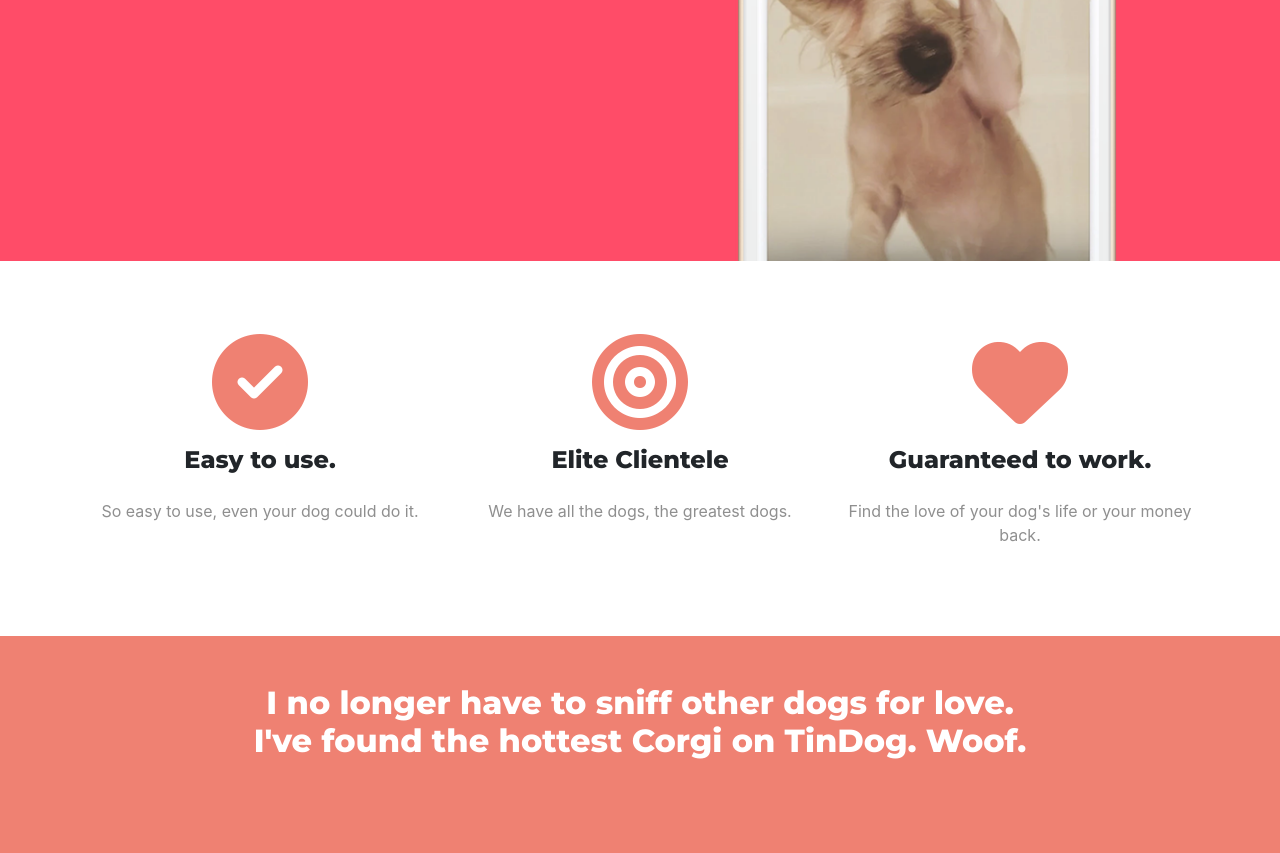
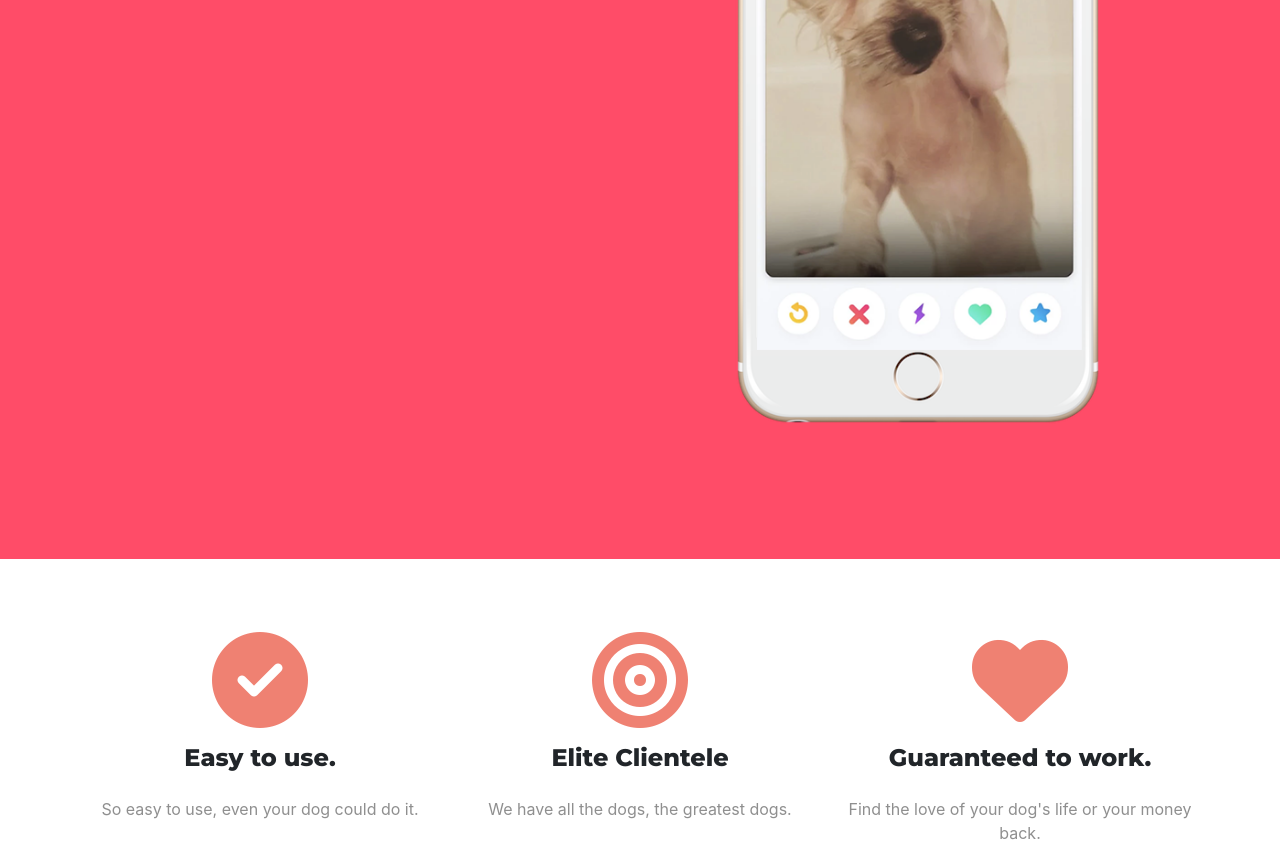
Before and after one commit to Sujan2001/bts, a plain HTML site: page index.html in a window 1280 px wide. Shown: the part 485-1338 px from the top of the page. Drawn offline with nearby package versions, Linux system fonts and the light colour scheme.

Commit message:
Add files via upload

```diff
--- a/css/styles.css
+++ b/css/styles.css
@@ -3,7 +3,7 @@
 }
 
 .Title {
-  padding-bottom: 200px;
+  padding-bottom: 70px;
 }
 
 #ti {
@@ -55,7 +55,7 @@ h2 {
   width: 60%;
   margin-left: 5rem;
   transition: 1s ease;
-  position: absolute;
+
 }
 
 @media screen and (max-width: 1090px) {
@@ -79,7 +79,6 @@ h2 {
 #features {
   padding: 25px;
   text-align: center;
-  position: relative;
   background-color: white;
 }
 
```
